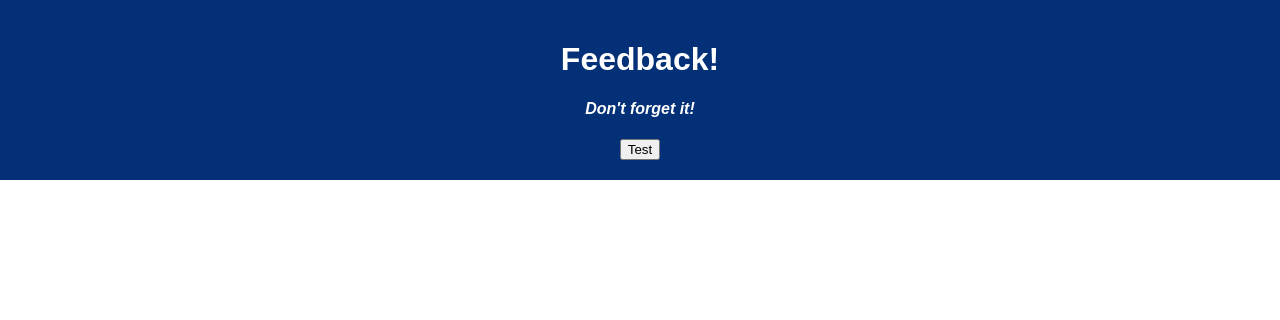
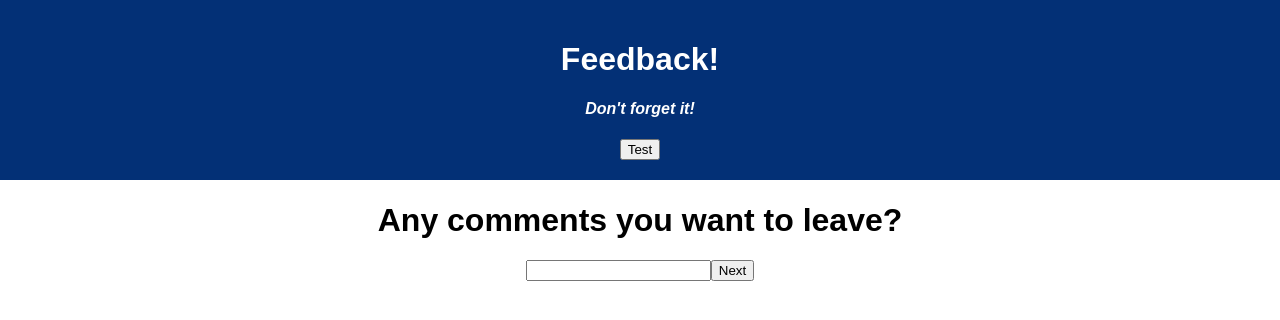
Before and after one commit to SarahTech-alt/weekend-project-feedback-loop, a React (Create React App) app: page /#/comment in a window 1280 px wide. Before the commit this address led to /#/. Shown: the top 320 px of the page. Built offline with nearby package versions, Linux system fonts and the light colour scheme.

Commit message:
Created body of UserComment component.

```diff
--- a/src/components/UserComment/UserComment.jsx
+++ b/src/components/UserComment/UserComment.jsx
@@ -1,6 +1,33 @@
+import { useDispatch } from 'react-redux';
+import { useState } from 'react';
+
 function UserComment() {
+
+    // Same concept as FeelingRating component
+    // Refer there for code comments
+
+    const dispatch = useDispatch();
+    const [userComment, setUserComment] = useState('');
+
+    const handleSubmit = () => {
+        event.preventDefault();
+        dispatch({
+            type: 'ADD_USER_COMMENT',
+            payload: {
+                comment: userComment
+            }
+        })
+        history.push('/feeling');
+    }
+
+
     return (
         <>
+            <h1>Any comments you want to leave?</h1>
+            <form onSubmit={handleSubmit}>
+                <input type="text" value={userComment} onChange={() => { (event) => setUserComment(event.target.value) }} />
+                <button type="submit">Next</button>
+            </form>
         </>
     );
 }
```
